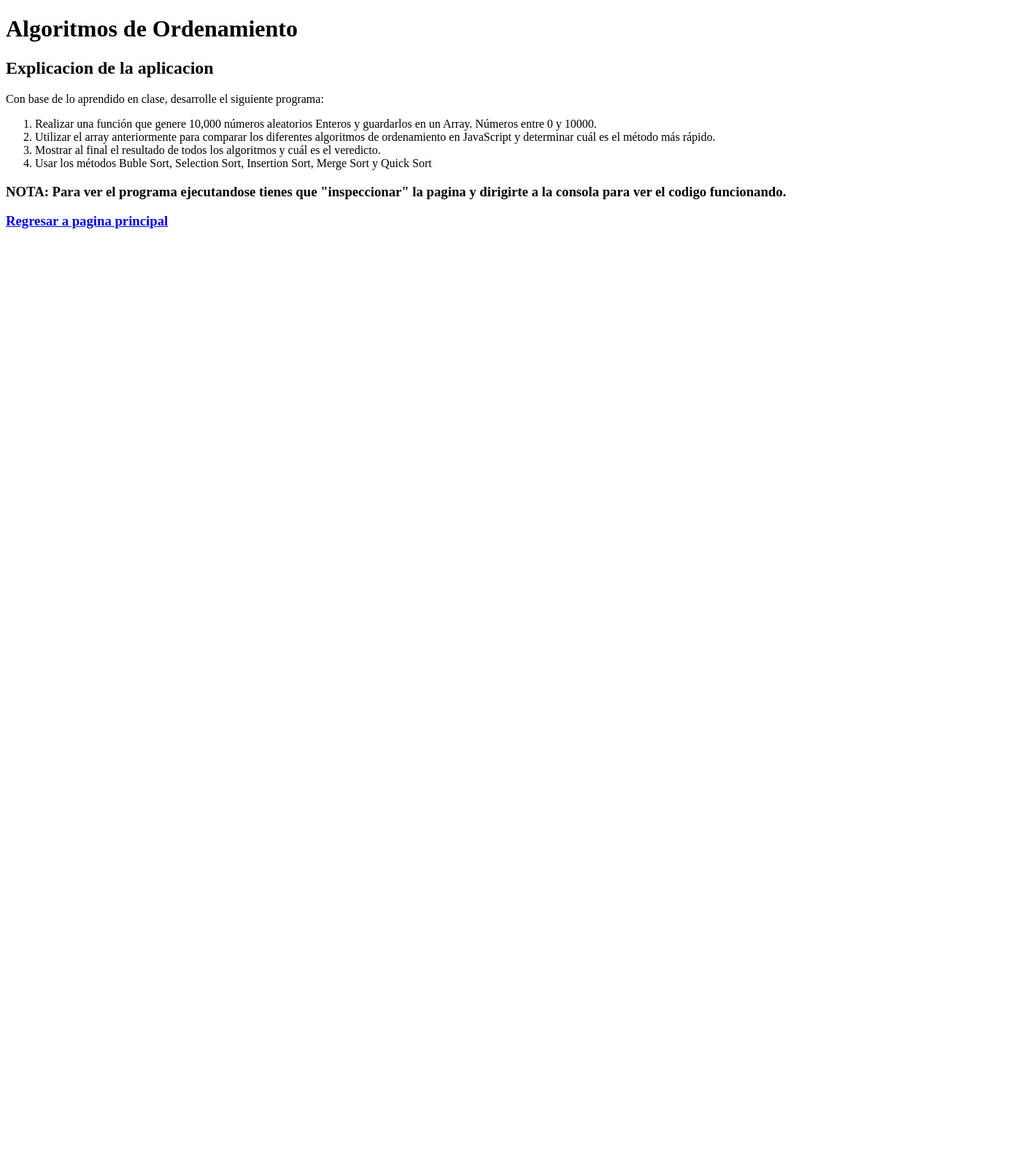
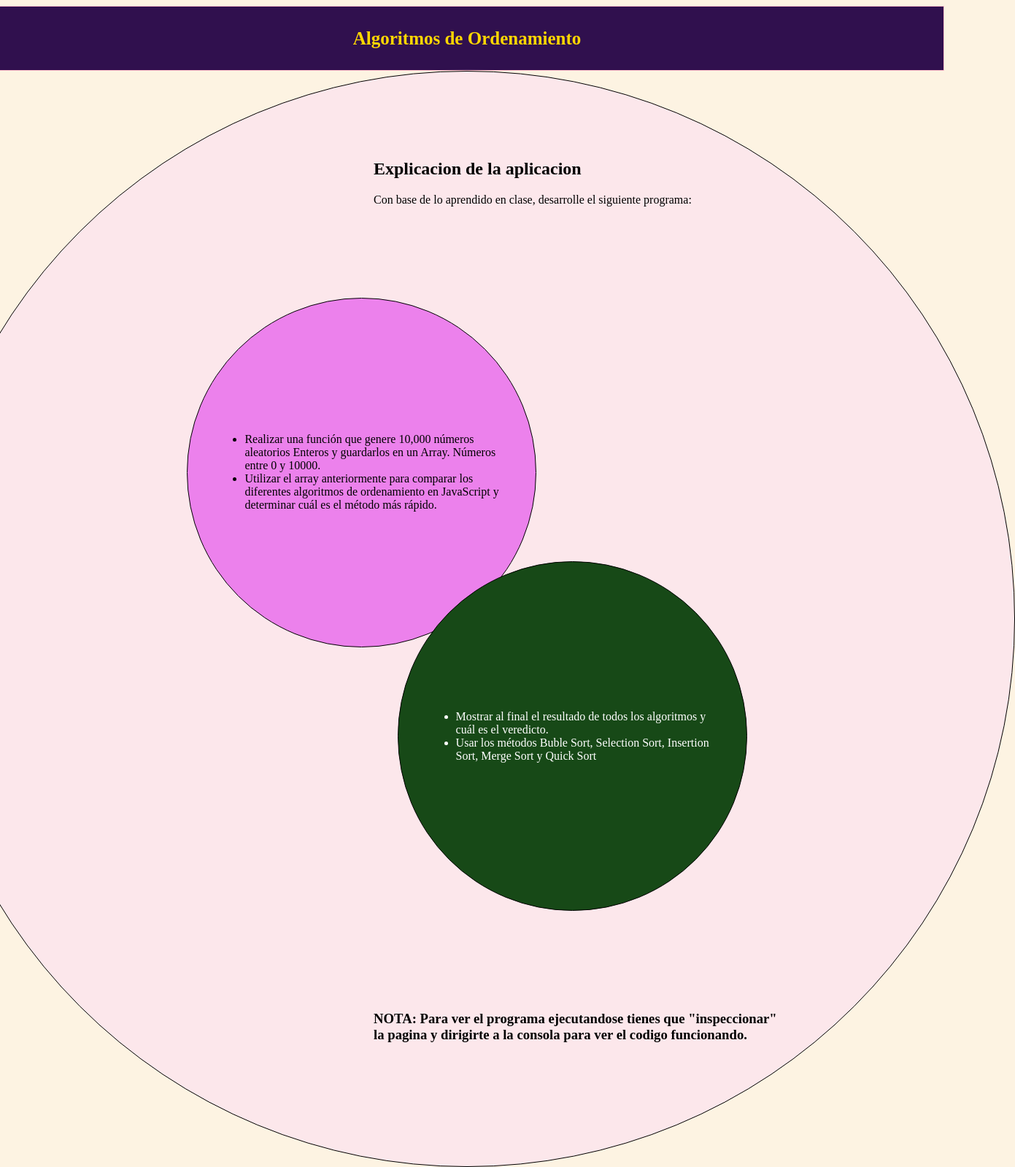
Before and after one commit to L21gt/proyectoFinal-EstructuraDatos, a plain HTML site: page algoritmosOrdenamiento/algoritmos.html in a window 1280 px wide. Shown: the top 1599 px of the page at 73% size, 1391 px wide, since content can reach past the window. Before the commit the page ends 800 px from the top, so only its background shows below. Drawn offline with Linux system fonts and the light colour scheme.

Commit message:
CSS styles added to all pages

```diff
--- a/algoritmosOrdenamiento/algoritmos.html
+++ b/algoritmosOrdenamiento/algoritmos.html
@@ -4,14 +4,20 @@
     <meta charset="UTF-8">
     <meta name="viewport" content="width=device-width, initial-scale=1.0">
     <title>Algoritmos de Ordenamiento</title>
+    <link rel="stylesheet" href="style-algoritmos.css">
 </head>
 <body>
+    <div class="algoritmosH1Title">
+        <h1>Algoritmos de Ordenamiento</h1>
+    </div>
     <div class="mainContainerAlgoritmos">
-        <h1>Algoritmos de Ordenamiento</h1>
         <div class="readmeText">
+            <div class="readmeTextH2">
                 <h2>Explicacion de la aplicacion</h2>
                 <p>Con base de lo aprendido en clase, desarrolle el siguiente programa:</p>
-            <ol>
+            </div>
+            <div class="readmeTextList1">
+                <ul>
                     <li>
                         Realizar una función que genere 10,000 números aleatorios Enteros y guardarlos en
                         un Array. Números entre 0 y 10000.
@@ -20,22 +26,29 @@
                         Utilizar el array anteriormente para comparar los diferentes algoritmos de
                         ordenamiento en JavaScript y determinar cuál es el método más rápido.
                     </li>
+                </ul>
+            </div>
+            <div class="readmeTextList2">
+                <ul>
                     <li>
                         Mostrar al final el resultado de todos los algoritmos y cuál es el veredicto.
                     </li>
                     <li>
                         Usar los métodos Buble Sort, Selection Sort, Insertion Sort, Merge Sort y Quick Sort
                     </li>
-            </ol>
+                </ul>
+            </div>
+            <div class="readmeTextH3">
                 <h3>
-                NOTA: Para ver el programa ejecutandose tienes que "inspeccionar" la pagina y dirigirte
+                    NOTA: Para ver el programa ejecutandose tienes que "inspeccionar" <br>la pagina y dirigirte
                     a la consola para ver el codigo funcionando.
                 </h3>
+            </div>
+        </div>
     </div>
     <div class="regresarHome">
         <h3><a href="../index.html">Regresar a pagina principal</a></h3>
     </div>
-    </div>
     <script src="algoritmos.js"></script>
 </body>
 </html>
--- /dev/null
+++ b/algoritmosOrdenamiento/style-algoritmos.css
@@ -0,0 +1,89 @@
+ html {
+    height: auto;
+    width: 100%;
+    display: flex;
+    justify-content: center;
+    align-items: center;
+    flex-direction: column;
+}
+body {
+    width: 100%;
+    height: 100%;
+    display: flex;
+    justify-content: end;
+    align-items: center;
+    flex-direction: column;
+    background-color: rgb(253, 243, 226);
+}
+.algoritmosH1Title {
+    display: flex;
+    justify-content: center;
+    align-items: center;
+    padding: 10px;
+    top: 0;
+    border: 1px solid pink;
+    width: 100%;
+    padding: 1%;
+    background-color: rgb(48, 16, 78);
+    color: gold;
+}
+.algoritmosH1Title h1 {
+    font-size: 25px;
+    text-align: center;
+}
+.mainContainerAlgoritmos {
+    width: 1500px;
+    height: 1500px;
+    border: 1px solid black;
+    border-radius: 50%;
+    display: flex;
+    justify-content: center;
+    align-items: center;
+    background-color: rgb(252, 231, 235);
+}
+.readmeTextH2 {
+    position: absolute;
+    top: -250px;
+    left: 40%;
+}
+.readmeTextH3 {
+    position: absolute;
+    bottom: -200px;
+    left: 40%;
+}
+.readmeText {
+    position: absolute;
+    height: 100%;
+    width: 100%;
+}
+.readmeTextList1 {
+    position: absolute;
+    left: 20%;
+    top: -5%;
+    display: flex;
+    justify-content: center;
+    align-items: center;
+    flex-wrap: wrap;
+    height: 400px;
+    width: 400px;
+    border: 1px solid black;
+    border-radius: 50%;
+    padding: 3%;
+    background-color: rgb(236, 129, 236);
+}
+.readmeTextList2 {
+    position: absolute;
+    right: 20%;
+    bottom: 0;
+    display: flex;
+    justify-content: center;
+    align-items: center;
+    flex-wrap: wrap;
+    height: 400px;
+    width: 400px;
+    border: 1px solid black;
+    border-radius: 50%;
+    padding: 3%;
+    background-color: rgb(23, 73, 23);
+    color: white;
+}
--- a/balanceoArboles/style-Balanceo.css
+++ b/balanceoArboles/style-Balanceo.css
@@ -1,6 +1,51 @@
+html, body {
+    background-color: rgb(198, 201, 199);
+    height: 100%;
+    width: 100%;
+    margin: 0;
+    padding: 0;
+    box-sizing: border-box;
+}
+.mainContainerEjercicio {
+    display: flex;
+    flex-direction: column;
+    justify-content: center;
+    align-items: center;
+    width: 100%;
+    margin: 0;
+    padding: 0;
+}
+.balanceoH1Title {
+    color: white;
+    background-color: rgb(32, 21, 75);
+    margin: 0;
+    padding: 0;
+    width: 100%;
+    height: 100%;
+    display: flex;
+    justify-content: center;
+    align-items: center;
+}
+a:visited {
+    color: blue;
+}
+a {
+    text-decoration: none;
+}
+.regresarPaginaAnterior {
+    background-color: gold;
+    width: 100%;
+    height: 100%;
+    padding-left: 10%;
+}
+
 /* Ejercicio 1 */
 .ejercicio1Img img{
     height: 100%;
+    width: 100%;
+}
+.ejercicio1Img, .ejercicio2Img {
+    background-color: white;
 }
 
 
@@ -16,6 +61,38 @@
     width: 100%;
 }
 .ejercicio3bImg img{
+    /*height: 100%;*/
+    width: 100%;
+    object-fit: cover;
+}
+.ejercicio3bImg {
+    height: 100%;
+    width: 100%;
+    max-width: 1000px;
+}
+
+/*Ejercicio Balanceo Arboles, menu de contenidos*/
+.mainContainerBalanceo {
+    display: flex;
+    flex-direction: column;
+    justify-content: center;
+    align-items: center;
     height: 100%;
     width: 100%;
 }
+.mainContainerBalanceo h1 {
+    background-color: rgb(165, 214, 132);
+    padding: 3%;
+    border-radius: 15px;
+    border: 1px solid black;
+}
+.menuContenidosBalanceo {
+    background-color: white;
+    padding: 10%;
+    border: 1px solid black;
+    border-radius: 15px;
+}
+.menuContenidosBalanceo h2 {
+    text-align: center;
+
+}
```
Also changed, not shown: balanceoArboles/ejercicio1.html (+4 -2 lines), balanceoArboles/ejercicio2.html (+4 -2 lines), balanceoArboles/ejercicio3.html (+4 -2 lines). Lines whose indentation alone changed are shown as unchanged.
